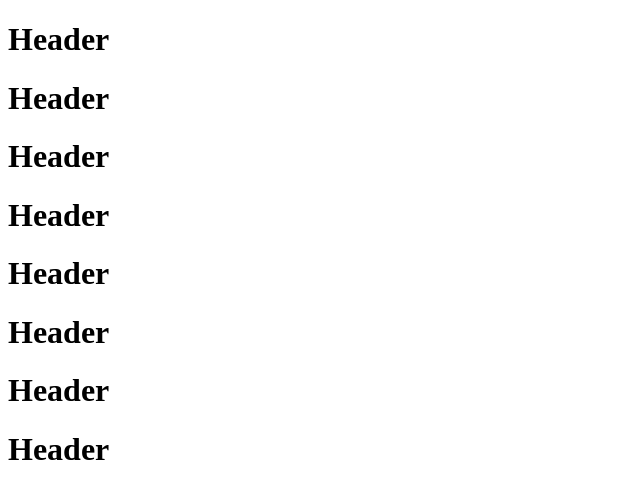
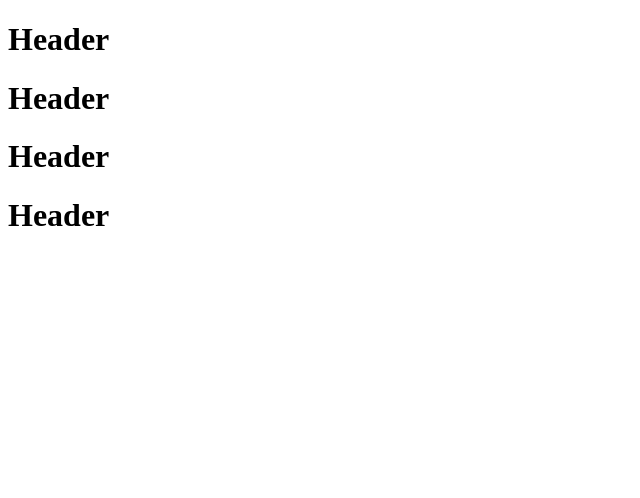
Before and after one commit to TarasovArtem/Pug, a plain HTML site: page newIndex.html in a window 1280 px wide. Shown: the whole page, without its empty margins (0-640 px from the left). Drawn offline with Linux system fonts and the light colour scheme.

Commit message:
fix: remove 4 headers

```diff
--- a/newIndex.html
+++ b/newIndex.html
@@ -13,11 +13,7 @@
     <h1>Header</h1>
 
 
-    <h1>Header</h1>
-    <h1>Header</h1>
 
-    <h1>Header</h1>
-    <h1>Header</h1>
 
 
 </body>
```
